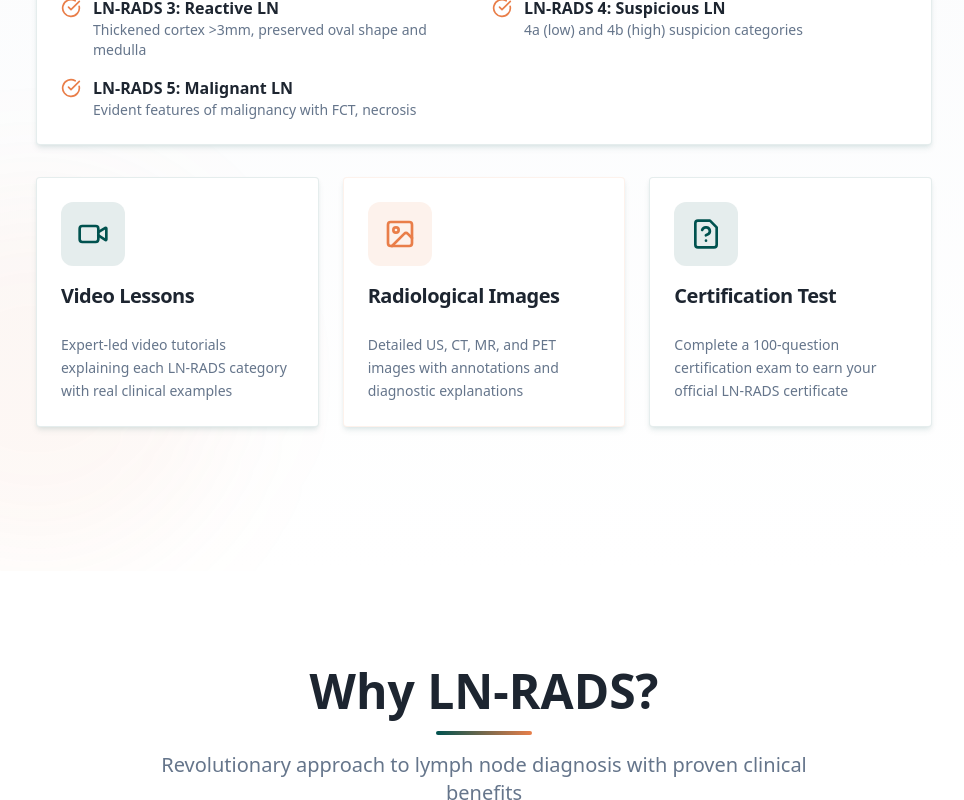
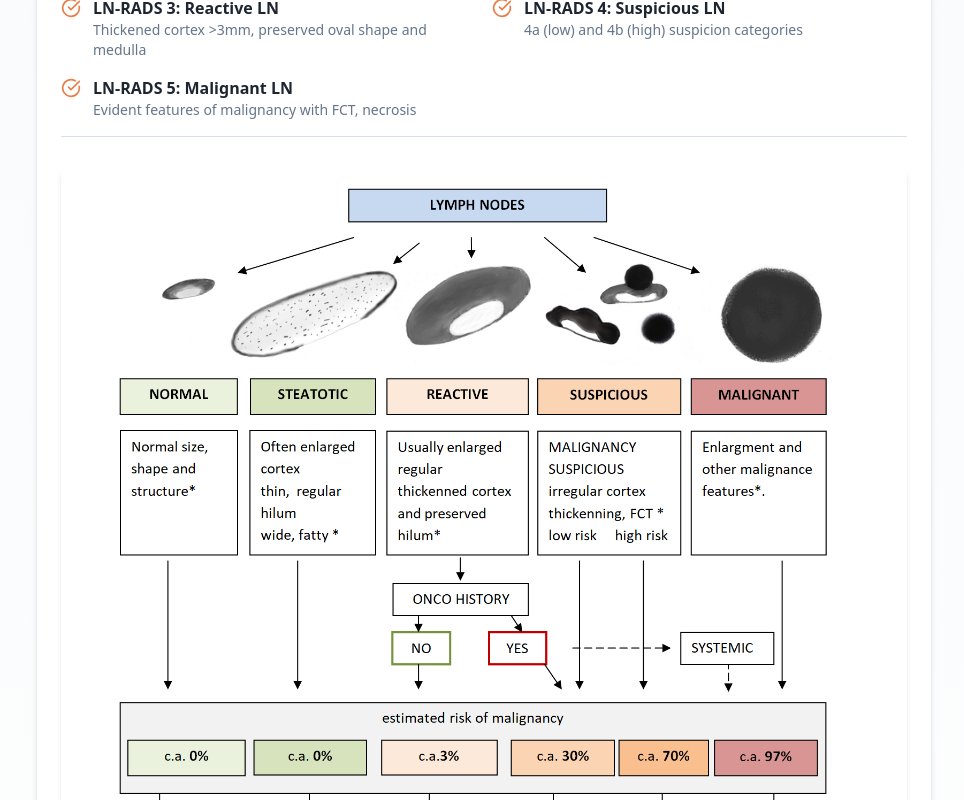
Before and after one commit to dominik-olsz/ln-rads-cert, a React (Vite) app: page / in a window 1280 px wide. Shown: the part 1500-2300 px from the top of the page, without its empty margins (156-1120 px from the left). Built offline with nearby package versions, Linux system fonts and the light colour scheme; the HTML template or start-up script is replaced by a standard one.

Commit message:
Add lymph node classification graphic

```diff
--- a/src/pages/Index.tsx
+++ b/src/pages/Index.tsx
@@ -5,6 +5,7 @@ import { Link } from "react-router-dom";
 import { Button } from "@/components/ui/button";
 import { Card, CardContent, CardDescription, CardFooter, CardHeader, CardTitle } from "@/components/ui/card";
 import { CheckCircle, Clock, Users, BookOpen, Award, Video, Image as ImageIcon, FileQuestion } from "lucide-react";
+import lnRadsFlowchart from "@/assets/ln-rads-flowchart.png";
 const Index = () => {
   return <div className="min-h-screen bg-background">
       <Navbar />
@@ -68,6 +69,14 @@ const Index = () => {
                     </div>
                   </div>
 
+                </div>
+
+                <div className="mt-8 pt-8 border-t">
+                  <img
+                    src={lnRadsFlowchart}
+                    alt="LN-RADS Classification Flowchart"
+                    className="w-full rounded-lg shadow-md"
+                  />
                 </div>
               </CardContent>
             </Card>
```
Also changed, not shown: src/assets/ln-rads-flowchart.png (added).
